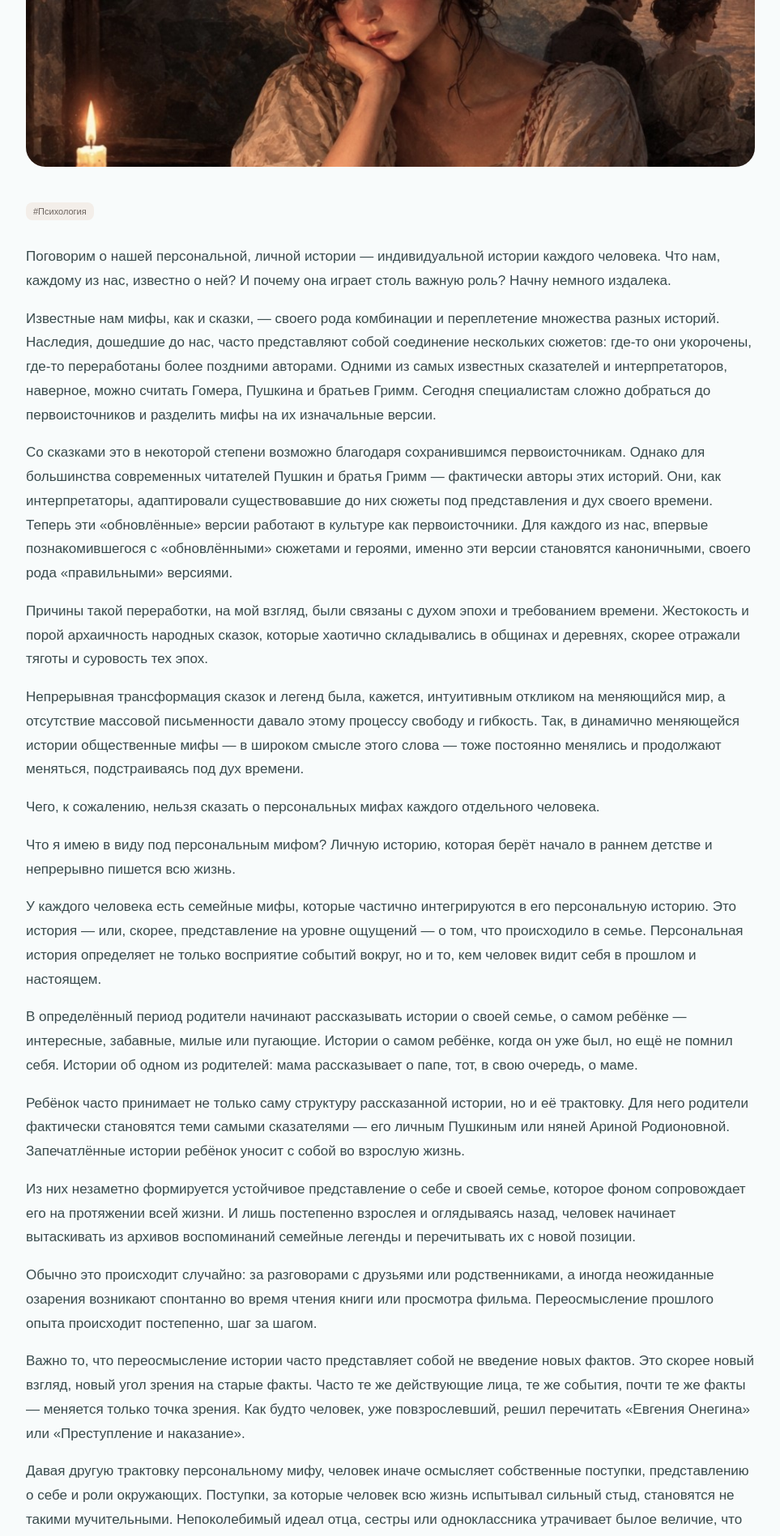
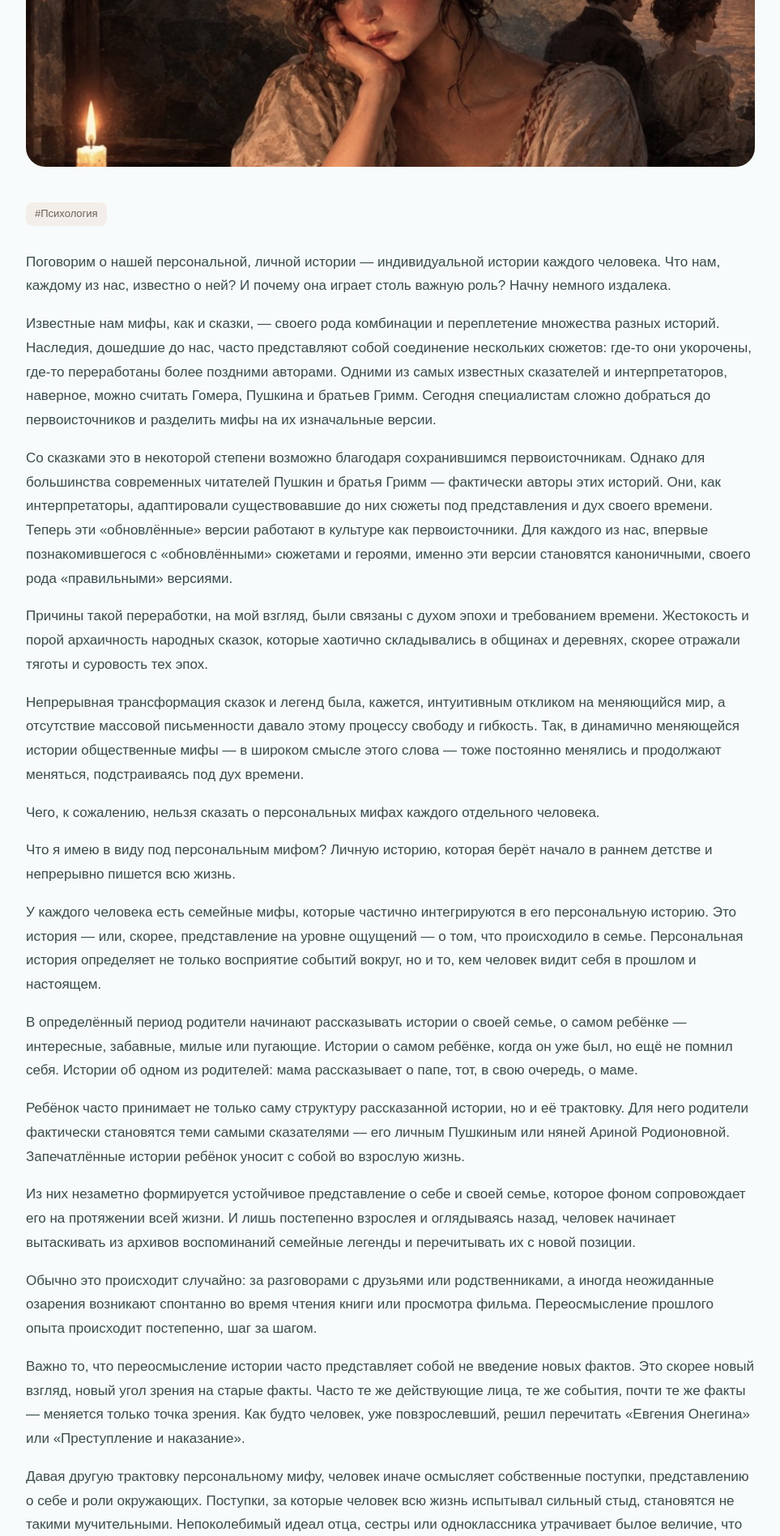
Before and after one commit to zerbe25-gif/zerbe25-gif.github.io, a Jekyll site: the page built from _posts/2026-10-07-personalnie-myph.md, in a window 1280 px wide. Shown: the part 582-2479 px from the top of the page at 81% size, without its empty margins (158-1121 px from the left). Built offline with Jekyll 4.4.1, drawn with Linux system fonts in a browser that asks for light colours.

Commit message:
Update post.html

```diff
--- a/_layouts/post.html
+++ b/_layouts/post.html
@@ -138,11 +138,11 @@
 
 .article-tag {
   display: inline-block;
-  padding: 4px 9px;
+  padding: 6px 11px;
   border-radius: 8px;
   background: #f3eee9;
   color: #6b625d;
-  font-size: 11px;
+  font-size: 13px;
   line-height: 1.3;
   text-decoration: none;
 }
```
